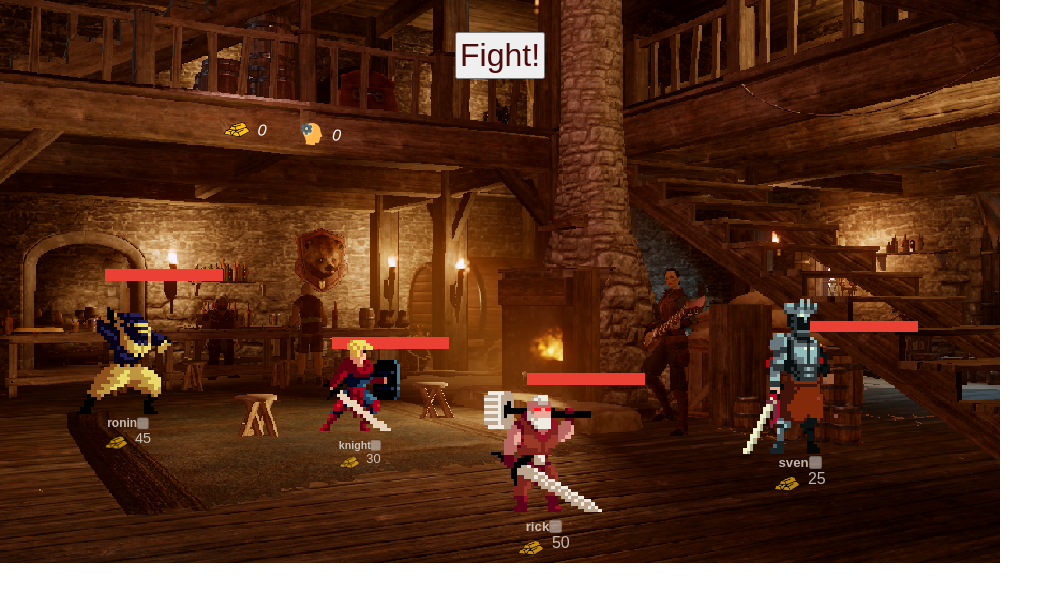
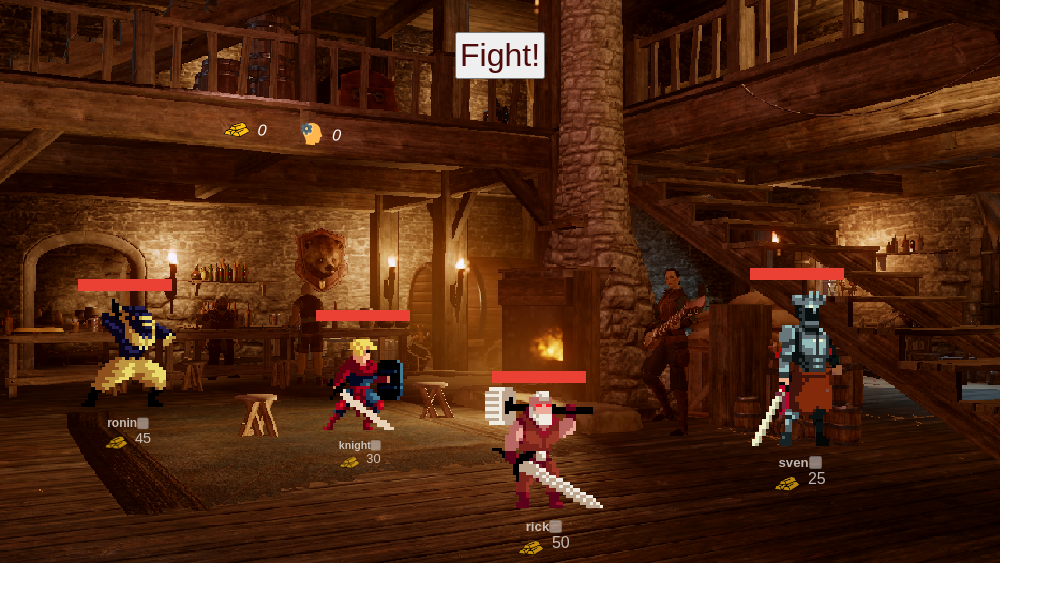
Before and after one commit to VictorTrumpel/Phaser.Rade-Game, a website built with webpack: page src/index.html in a window 1280 px wide. Shown: the whole page, without its empty margins (0-1063 px from the left). Built offline with nearby package versions, Linux system fonts and the light colour scheme; animation ran at ten frames a second; a web font is replaced by a local one.

Commit message:
fix heroes origin positions

```diff
--- /dev/null
+++ b/src/assets/knight/bar_position.ts
@@ -0,0 +1,4 @@
+export default {
+  y: -85,
+  x: -90
+}
--- /dev/null
+++ b/src/assets/rick/bar_position.ts
@@ -0,0 +1,4 @@
+export default {
+  y: -100,
+  x: -100
+}
--- /dev/null
+++ b/src/assets/ronin/bar_position.ts
@@ -0,0 +1,4 @@
+export default {
+  y: -50,
+  x: -90
+}
--- /dev/null
+++ b/src/assets/sven/bar_position.ts
@@ -0,0 +1,4 @@
+export default {
+  y: -100,
+  x: -100
+}
--- /dev/null
+++ b/src/constants/barPositions.ts
@@ -0,0 +1,14 @@
+import { HeroCasts } from '../characterConfigs/IHeroConfig'
+import knightBarPosition from '../assets/knight/bar_position'
+import roninBarPosition from '../assets/ronin/bar_position'
+import rickBarPosition from '../assets/rick/bar_position'
+import svenBarPosition from '../assets/sven/bar_position'
+
+const barPositions: Record<HeroCasts, { x: number, y: number }> = {
+  ronin: roninBarPosition,
+  knight: knightBarPosition,
+  rick: rickBarPosition,
+  sven: svenBarPosition
+}
+
+export default barPositions
--- /dev/null
+++ b/src/constants/hitAreas.ts
@@ -0,0 +1,14 @@
+import { HeroCasts } from '../characterConfigs/IHeroConfig'
+import knightHitArea from '../assets/knight/hit_area'
+import roninHitArea from '../assets/ronin/hit_area'
+import svenHitArea from '../assets/sven/hit_area'
+import rickHitArea from '../assets/rick/hit_area'
+
+const hitAreas: Record<HeroCasts, { x: number, invertX: number, y: number, width: number, height: number }> = {
+  knight: knightHitArea,
+  ronin: roninHitArea,
+  sven: svenHitArea,
+  rick: rickHitArea
+}
+
+export default hitAreas
--- a/src/manage/HeroManager.ts
+++ b/src/manage/HeroManager.ts
@@ -45,14 +45,14 @@ export class HeroManager {
         frame: 'healthy',
         autoPlay: isAutoplay,
         healthBarColor: isAutoplay ? 0xeb4034 : 0x3d6e16,
-        invert: isAutoplay
+        invert: isAutoplay,
+        scale: 3
       })
-
-      newHero.scale = 3
 
       isAutoplay
         ? this.enemyHeroes.push(newHero)
         : this.teamHeroes.push(newHero)
+
       this.heroes.push(newHero)
     })
 
--- a/src/prefabs/HealthBar.ts
+++ b/src/prefabs/HealthBar.ts
@@ -1,6 +1,10 @@
 import { GameObjects, Scene } from 'phaser'
+import { HeroCasts } from '../characterConfigs/IHeroConfig'
+import hitAreas from '../constants/hitAreas'
+import barPositions from '../constants/barPositions'
 
 type HealthBarOptions = {
+  name: HeroCasts
   x: number
   y: number
   color: number
@@ -14,7 +18,7 @@ export class HealthBar {
   private style = {
     boxColor: 0xeb4034,
     barColor: 0xFFF8DC,
-    width: 150,
+    width: 120,
     height: 15
   }
 
@@ -24,7 +28,7 @@ export class HealthBar {
     this.progressBox = scene.add.graphics()
 
     this.x = options.x - this.style.width / 2
-    this.y = options.y
+    this.y = options.y - 25
 
     this.style.boxColor = options.color
 
--- a/src/prefabs/Hero.ts
+++ b/src/prefabs/Hero.ts
@@ -1,9 +1,10 @@
 import { HeroCasts } from './../characterConfigs/IHeroConfig'
 import { Halo } from './Halo'
 import { HealthBar } from './HealthBar'
-import { GameObjects, Scene, Textures, Geom } from 'phaser'
+import { GameObjects, Scene, Textures, Geom, Tilemaps } from 'phaser'
 import { HeroAnimationManager } from '../manage/HeroAnimationManager'
 import { HitArea } from './HitArea'
+import hitAreas from '../constants/hitAreas'
 
 export type SpriteConfig = {
   name: HeroCasts
@@ -16,16 +17,19 @@ export type SpriteConfig = {
   autoPlay?: boolean
   healthBarColor?: number
   invert?: boolean
+  scale?: number
 }
 
 export class Hero extends GameObjects.Sprite {
   public attackValue = 0
   public healthValue = 0
   public autoPlay = false
+
   private invert = false
+  private healthBarColor = 0xeb4034
+  private maxHealth = 0
+
   readonly name: HeroCasts
-
-  private maxHealth = 0
 
   anims: HeroAnimationManager
 
@@ -43,7 +47,8 @@ export class Hero extends GameObjects.Sprite {
       healthValue,
       autoPlay = false,
       healthBarColor = 0xeb4034,
-      invert = false
+      invert = false,
+      scale = 1
     } = props
 
     super(scene, x, y, texture, frame)
@@ -54,18 +59,8 @@ export class Hero extends GameObjects.Sprite {
     this.maxHealth = healthValue
     this.autoPlay = autoPlay
     this.invert = invert
-
-    this.halo = new Halo(this.scene, {
-      x: this.x,
-      y: this.y + this.height / 2 - 15,
-      color: healthBarColor
-    })
-
-    this.healthBar = new HealthBar(this.scene, {
-      x: this.x,
-      y: this.y - this.height * 3 / 2,
-      color: healthBarColor
-    })
+    this.healthBarColor = healthBarColor
+    this.scale = scale
 
     this.init()
   }
@@ -73,8 +68,26 @@ export class Hero extends GameObjects.Sprite {
   init() {
     this.setInteractive()
 
+    const xOrigin = (hitAreas[this.name].x + hitAreas[this.name].width / 2) / this.width
+    const yOrigin = 1
+
+    this.setOrigin(xOrigin, yOrigin)
+
     if (this.invert)
       this.flipX = true
+
+    this.halo = new Halo(this.scene, {
+      x: this.x,
+      y: this.y,
+      color: this.healthBarColor
+    })
+
+    this.healthBar = new HealthBar(this.scene, {
+      name: this.name,
+      x: this.x,
+      y: this.y - this.height * this.scale + hitAreas[this.name].y * this.scale,
+      color: this.healthBarColor
+    })
 
     this.input.hitArea = new HitArea(this.name, this.invert)
 
--- a/src/prefabs/HitArea.ts
+++ b/src/prefabs/HitArea.ts
@@ -1,16 +1,6 @@
 import { Geom } from 'phaser'
 import { HeroCasts } from '../characterConfigs/IHeroConfig'
-import knightHitArea from '../assets/knight/hit_area'
-import roninHitArea from '../assets/ronin/hit_area'
-import svenHitArea from '../assets/sven/hit_area'
-import rickHitArea from '../assets/rick/hit_area'
-
-const hitAreas: Record<HeroCasts, { x: number, invertX: number, y: number, width: number, height: number }> = {
-  knight: knightHitArea,
-  ronin: roninHitArea,
-  sven: svenHitArea,
-  rick: rickHitArea
-}
+import hitAreas from '../constants/hitAreas'
 
 export class HitArea extends Geom.Rectangle {
 
--- a/src/scenes/ChooseHeroScene.ts
+++ b/src/scenes/ChooseHeroScene.ts
@@ -17,10 +17,10 @@ export type ChooseHeroScenePayload = {
 const heroSlots: {
   [caste in HeroCasts]: { x: number, y: number }
 } = {
-  knight: { x: 500, y: 480 },
-  ronin: { x: 210, y: 420 },
-  sven: { x: 1100, y: 480 },
-  rick: { x: 750, y: 550 }
+  knight: { x: 465, y: 550 },
+  ronin: { x: 160, y: 520 },
+  sven: { x: 1020, y: 570 },
+  rick: { x: 690, y: 650 }
 }
 export class ChooseHeroScene extends Scene {
 
@@ -38,8 +38,9 @@ export class ChooseHeroScene extends Scene {
         ...config,
         x: heroSlots[caste].x,
         y: heroSlots[caste].y,
-        frame: 'idle_1.png'
-      }).scale = 4.3
+        frame: 'idle_1.png',
+        scale: 4.3
+      })
     })
 
     this.chooseHeroMenu = new ChooseHeroMenu()
--- a/src/scenes/GameScene.ts
+++ b/src/scenes/GameScene.ts
@@ -8,15 +8,15 @@ import { FinishFightMenu } from '../interface/FinishFightMenu'
 import gameSettings from '../gameSettings'
 
 const teamPositions: { x: number, y: number }[] = [
-  { x: 500, y: 480 },
-  { x: 600, y: 590 },
-  { x: 370, y: 620 },
-  { x: 300, y: 500 },
+  { x: 500, y: 580 },
+  { x: 600, y: 690 },
+  { x: 370, y: 690 },
+  { x: 300, y: 600 },
 ]
 
 const enemyPositions: { x: number, y: number }[] = [
-  { x: 750, y: 450 },
-  { x: 900, y: 550 }
+  { x: 650, y: 580 },
+  { x: 900, y: 650 }
 ]
 
 export class GameScene extends Scene {
--- a/src/styles/choose-hero-menu.css
+++ b/src/styles/choose-hero-menu.css
@@ -17,7 +17,7 @@
 }
 
 .hero-list-item {
-  /* border: 1px solid red; для отладки */
+  /* border: 1px solid red; */
   position: absolute;
   left: 0;
   height: 13rem;
```
